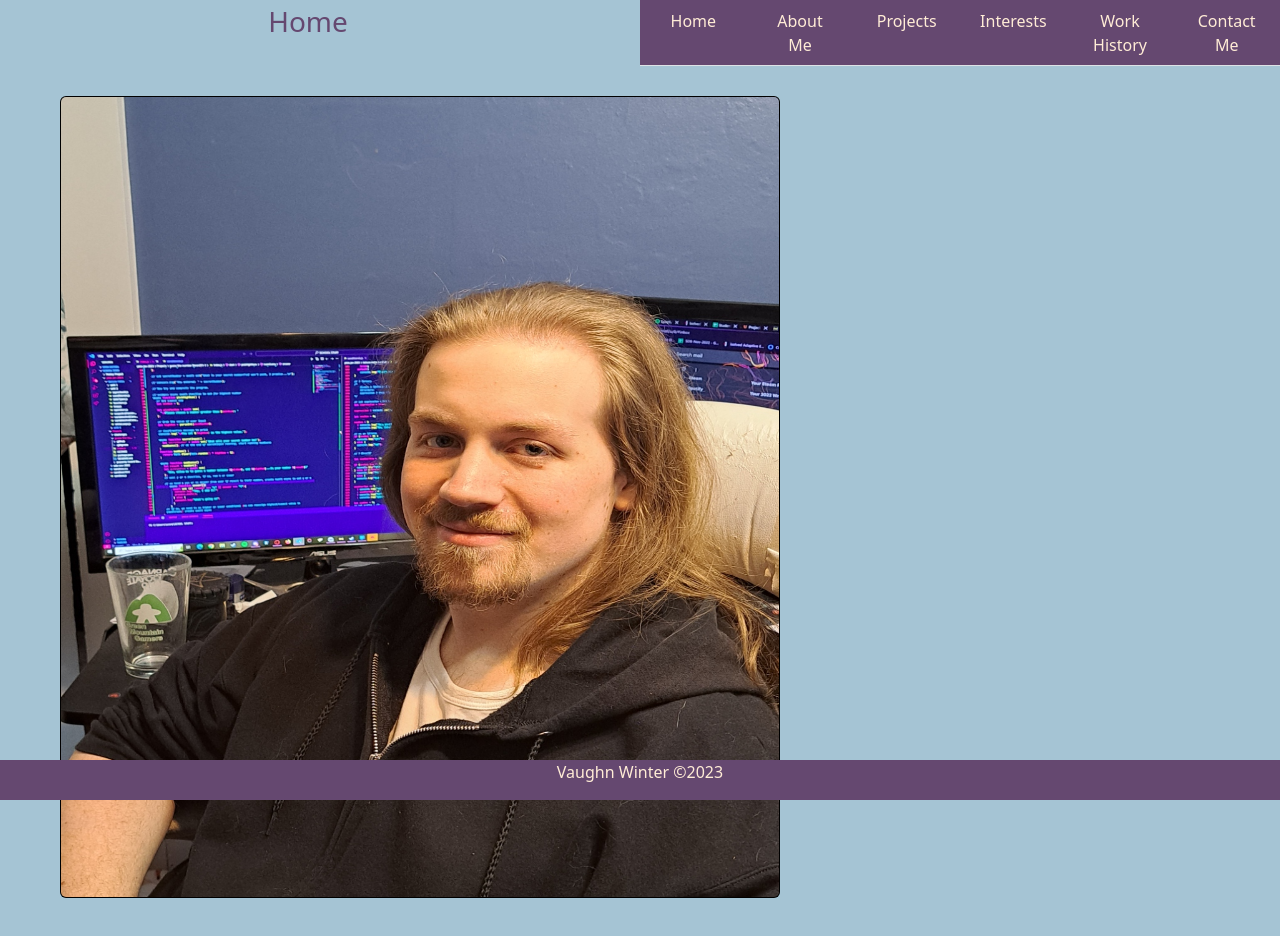
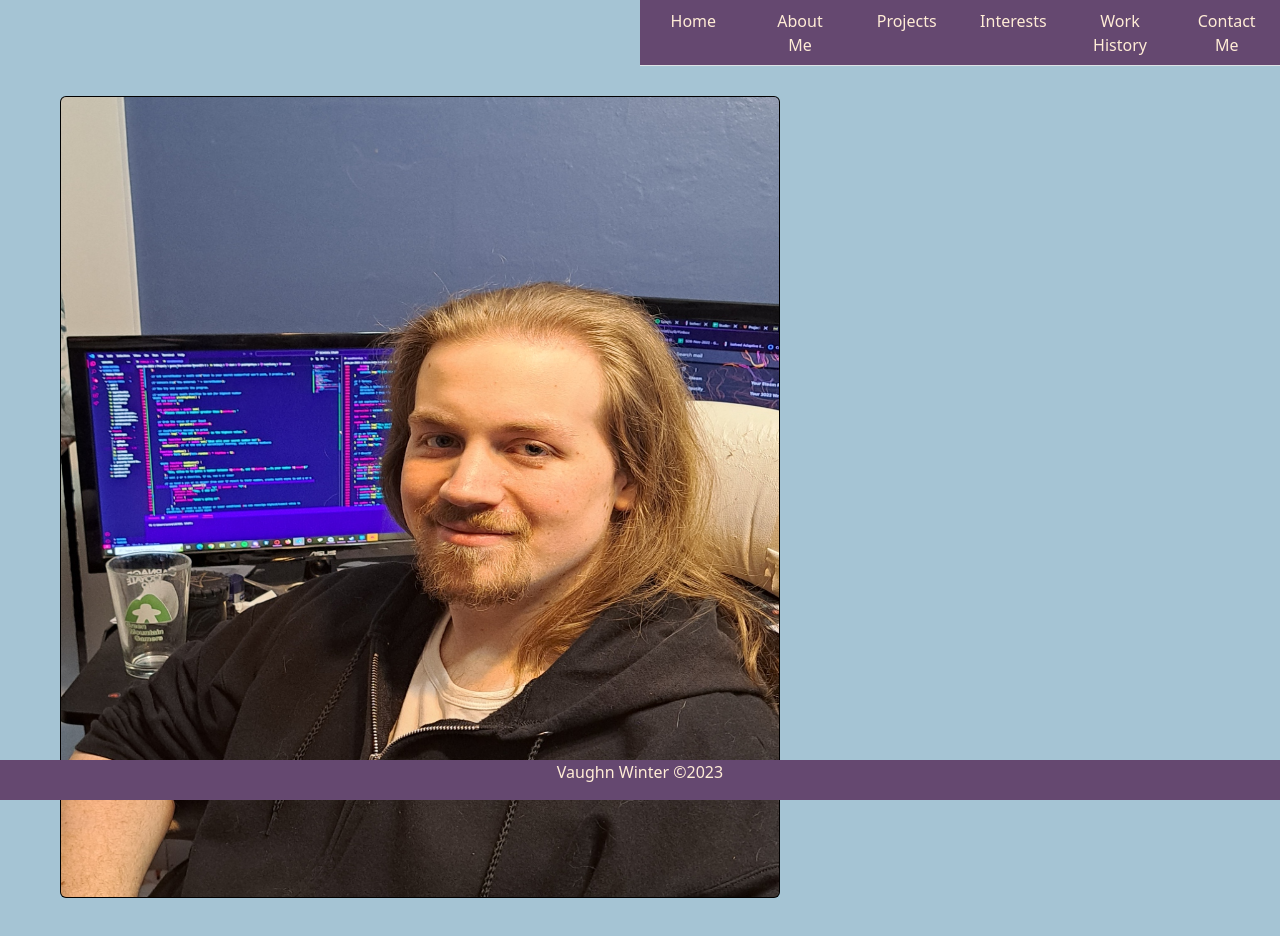
Before and after one commit to Baron251/Vaughn-Portfolio, a React (Create React App) app: page / in a window 1280 px wide. Shown: the top 936 px of the page. Built offline with nearby package versions, Linux system fonts and the light colour scheme.

Commit message:
Attempting to fix conditional for navbar title. See previous commit for working version

```diff
--- a/src/components/navbar/Navbar.jsx
+++ b/src/components/navbar/Navbar.jsx
@@ -7,17 +7,17 @@ export default function Navbar() {
 	const location = useLocation();
 
 	useEffect(() => {
-		if (location.pathname === "/aboutme") {
+		if (location.pathname === "#/aboutme") {
 			setTitle("About Me");
-		} else if (location.pathname === "/projects") {
+		} else if (location.pathname === "#/projects") {
 			setTitle("Projects");
-		} else if (location.pathname === "/interests") {
+		} else if (location.pathname === "#/interests") {
 			setTitle("Interests");
-		} else if (location.pathname === "/work") {
+		} else if (location.pathname === "#/work") {
 			setTitle("Work History");
-		} else if (location.pathname === "/contact") {
+		} else if (location.pathname === "#/contact") {
 			setTitle("Contact Me");
-		} else if (location.pathname === "/") {
+		} else if (location.pathname === "#/") {
 			setTitle("Home");
 		}
 	}, []);
```
